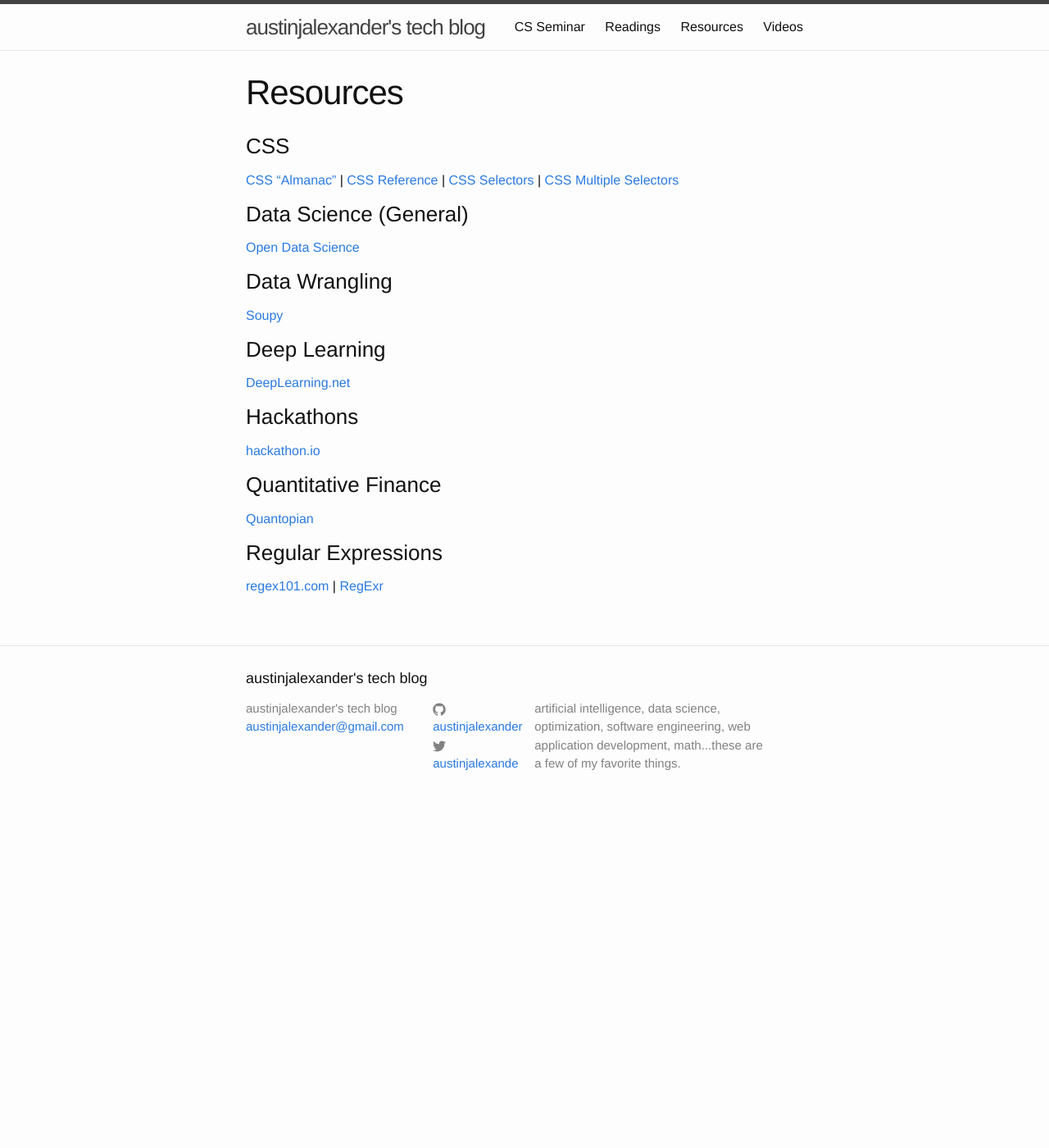
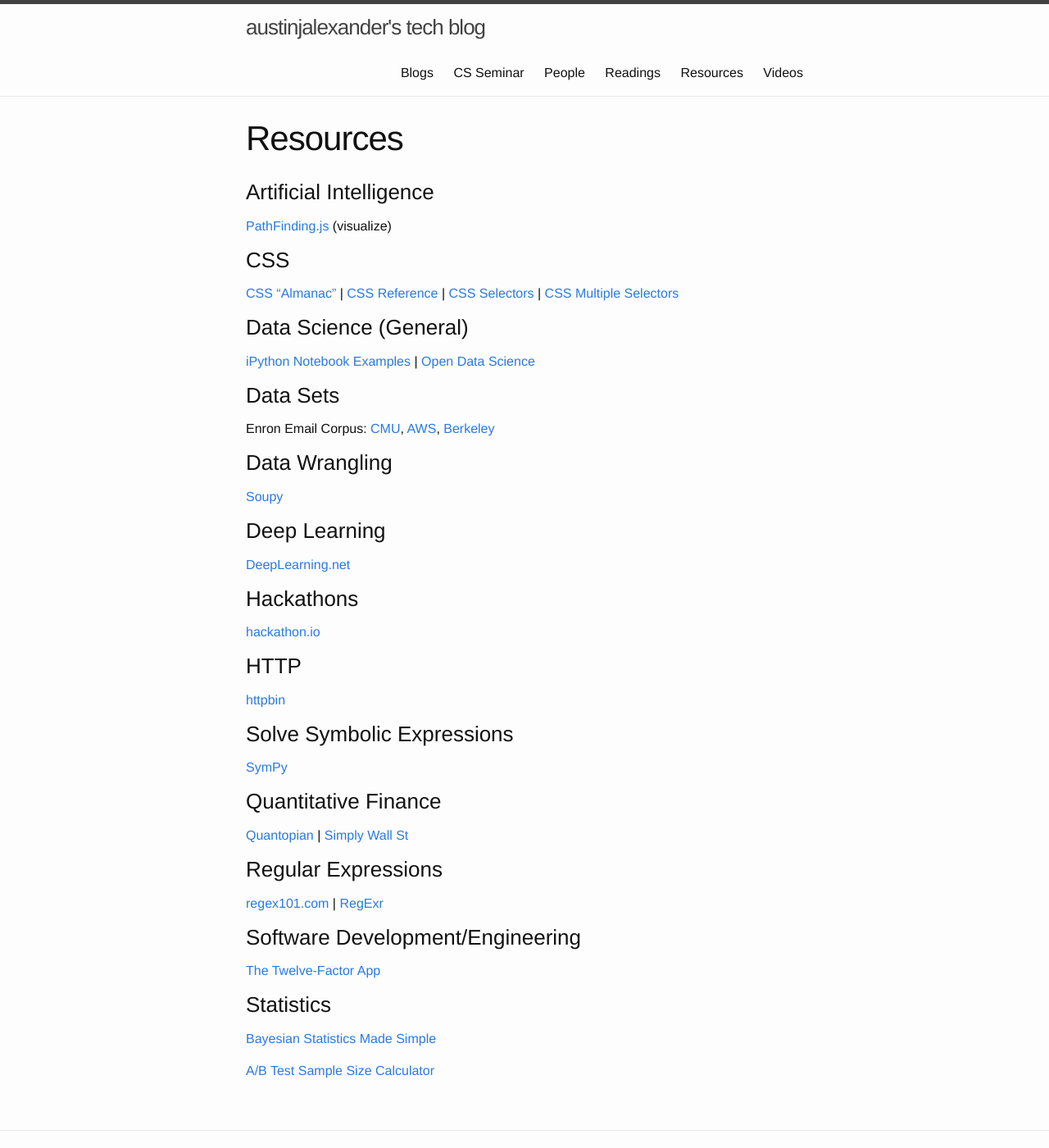
Before and after one commit to austinjalexander/austinjalexander.github.io, a Jekyll site: the page built from resources.md, in a window 1280 px wide and 1400 px high. Shown: the whole window at 82% size. Built offline with Jekyll 4.4.1, drawn with Linux system fonts in a browser that asks for light colours; nearby versions of some CDN libraries.

```diff
--- a/resources.md
+++ b/resources.md
@@ -4,11 +4,18 @@ title: Resources
 permalink: /resources/
 ---
 
+###Artificial Intelligence
+<a href="http://qiao.github.io/PathFinding.js/visual/" target="_blank">PathFinding.js</a> (visualize)
+
 ###CSS
 <a href="https://css-tricks.com/almanac/" target="_blank">CSS "Almanac"</a> | <a href="https://developer.mozilla.org/en-US/docs/Web/CSS/Reference" target="_blank">CSS Reference</a> | <a href="https://css-tricks.com/how-css-selectors-work/" target="_blank">CSS Selectors</a> | <a href="https://css-tricks.com/multiple-class-id-selectors/" target="_blank">CSS Multiple Selectors</a>
 
 ###Data Science (General)
+<a href="https://github.com/donnemartin/data-science-ipython-notebooks" target="_blank">iPython Notebook Examples</a> |
 <a href="http://www.opendatascience.com/" target="_blank">Open Data Science</a>
+
+###Data Sets
+Enron Email Corpus: <a href="https://www.cs.cmu.edu/~./enron/" target="_blank">CMU</a>, <a href="https://aws.amazon.com/datasets/917205" target="_blank">AWS</a>, <a href="http://bailando.sims.berkeley.edu/enron_email.html" target="_blank">Berkeley</a>
 
 ###Data Wrangling
 <a href="http://soupy.readthedocs.org/en/latest/" target="_blank">Soupy</a>
@@ -19,9 +26,24 @@ permalink: /resources/
 ###Hackathons
 <a href="http://www.hackathon.io/events" target="_blank">hackathon.io</a>
 
+###HTTP
+<a href="http://httpbin.org/" target="_blank">httpbin</a>
+
+###Solve Symbolic Expressions
+<a href="http://live.sympy.org/" target="_blank">SymPy</a>
+
 ###Quantitative Finance
-<a href="https://www.quantopian.com/home" target="_blank">Quantopian</a>
+<a href="https://www.quantopian.com/home" target="_blank">Quantopian</a> |
+<a href="https://simplywall.st/compare/NasdaqCM:AMD-NasdaqGS:NVDA" target="_blank">Simply Wall St</a>
 
 ###Regular Expressions
 <a href="https://regex101.com/#python" target="_blank">regex101.com</a> |
 <a href="http://regexr.com/" target="_blank">RegExr</a>
+
+###Software Development/Engineering
+<a href="http://12factor.net/" target="_blank">The Twelve-Factor App</a>
+
+###Statistics
+<a href="https://sites.google.com/site/simplebayes/home/pycon-2015" target="_blank">Bayesian Statistics Made Simple</a>
+
+<a href="http://www.evanmiller.org/ab-testing/sample-size.html" target="_blank">A/B Test Sample Size Calculator</a>
```
Also changed, not shown: blogs.md (added, +8 -0 lines), people.md (added, +8 -0 lines), readings.md (+2 -0 lines), videos.md (+8 -0 lines).
